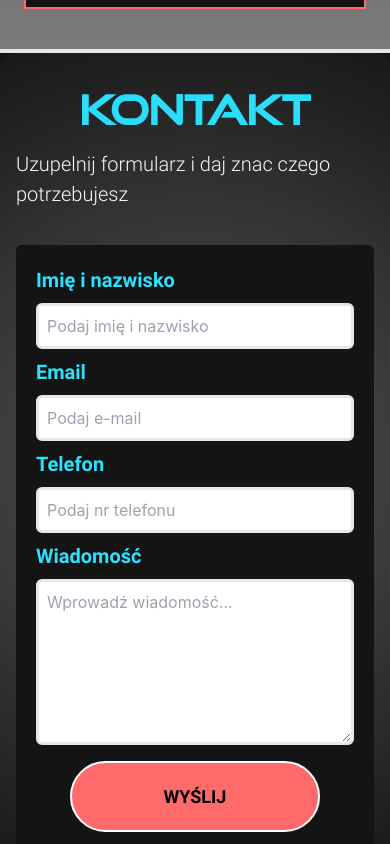
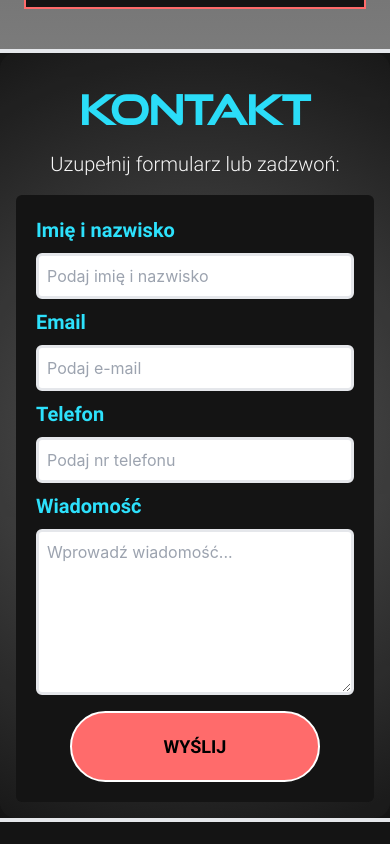
Before and after one commit to MateuszKuruc/marketing-portfolio, a Next.js app in the folder marketing-portfolio/: page / in a window 390 px wide. Shown: the part 2580-3424 px from the top of the page. Built offline with nearby package versions, Linux system fonts and the light colour scheme.

Commit message:
improve form styling for mobile and desktop

```diff
--- a/marketing-portfolio/src/components/Contact.tsx
+++ b/marketing-portfolio/src/components/Contact.tsx
@@ -13,8 +13,8 @@ const Contact = () => {
         <h1 className="font-header self-center bold-40 mt-8 lg:bold-52 text-blue-50">
           Kontakt
         </h1>
-        <p className="font-standard p-4 regular-20 text-white ">
-          Uzupelnij formularz i daj znac czego potrzebujesz
+        <p className="font-standard p-4 regular-20 text-white flex flex-col items-center">
+          Uzupełnij formularz lub zadzwoń: <span className="font-medium">{process.env.CONTACT_NUMBER}</span>
         </p>
 
         <Image
--- a/marketing-portfolio/src/components/Form.tsx
+++ b/marketing-portfolio/src/components/Form.tsx
@@ -71,7 +71,7 @@ const Form = () => {
 
   return (
     <form
-      className={`md:my-10 mt-5 bg-gray-90 p-5 md:p-10 flex flex-col gap-2 md:w-[520px] rounded-md relative  ${
+      className={`md:my-8 bg-gray-90 p-5 md:p-10 flex flex-col gap-2 md:w-[520px] rounded-md relative  ${
         isSubmitting ? "opacity-50" : "opacity-100"
       }  `}
       onSubmit={handleSubmit}
```
